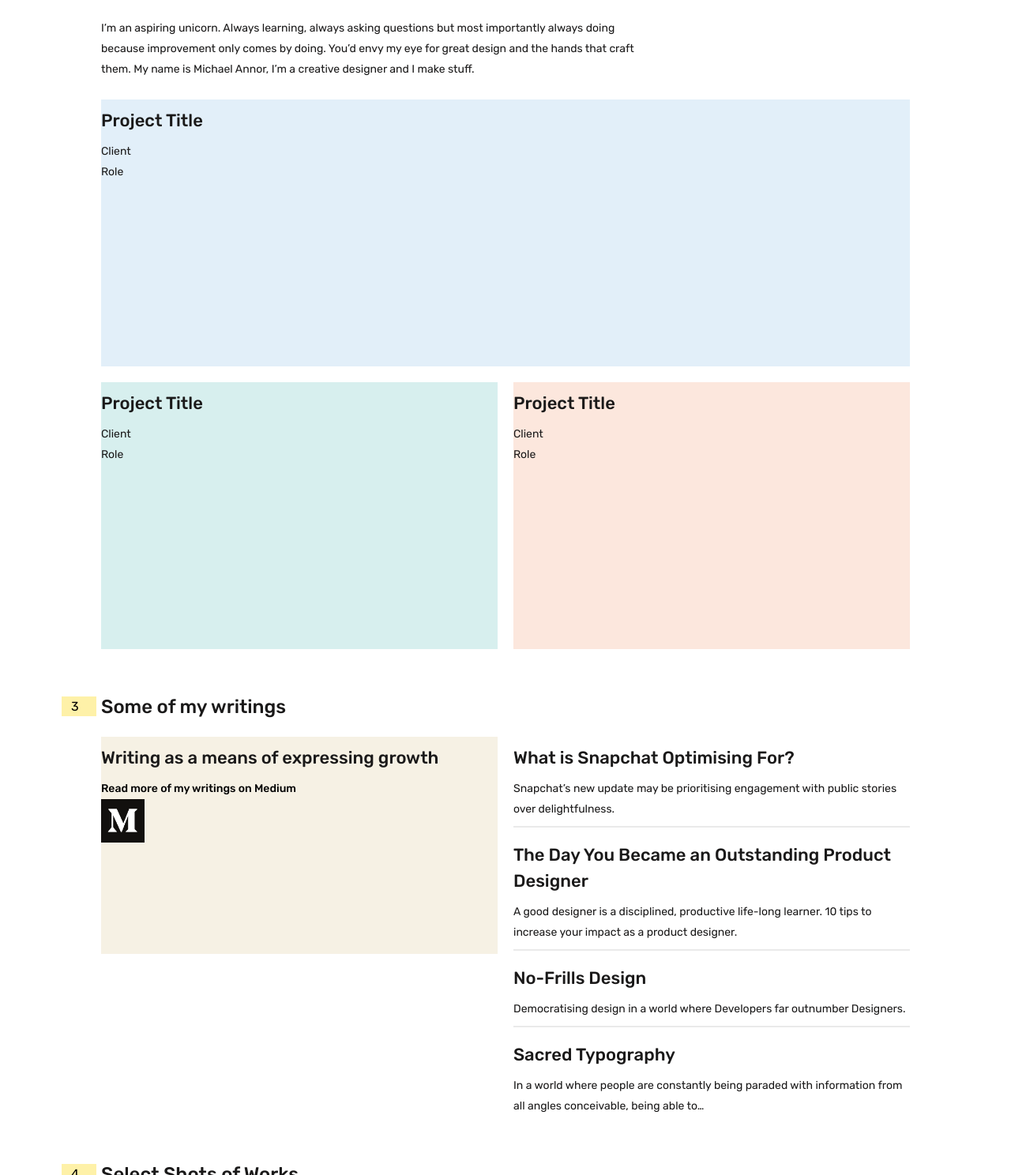
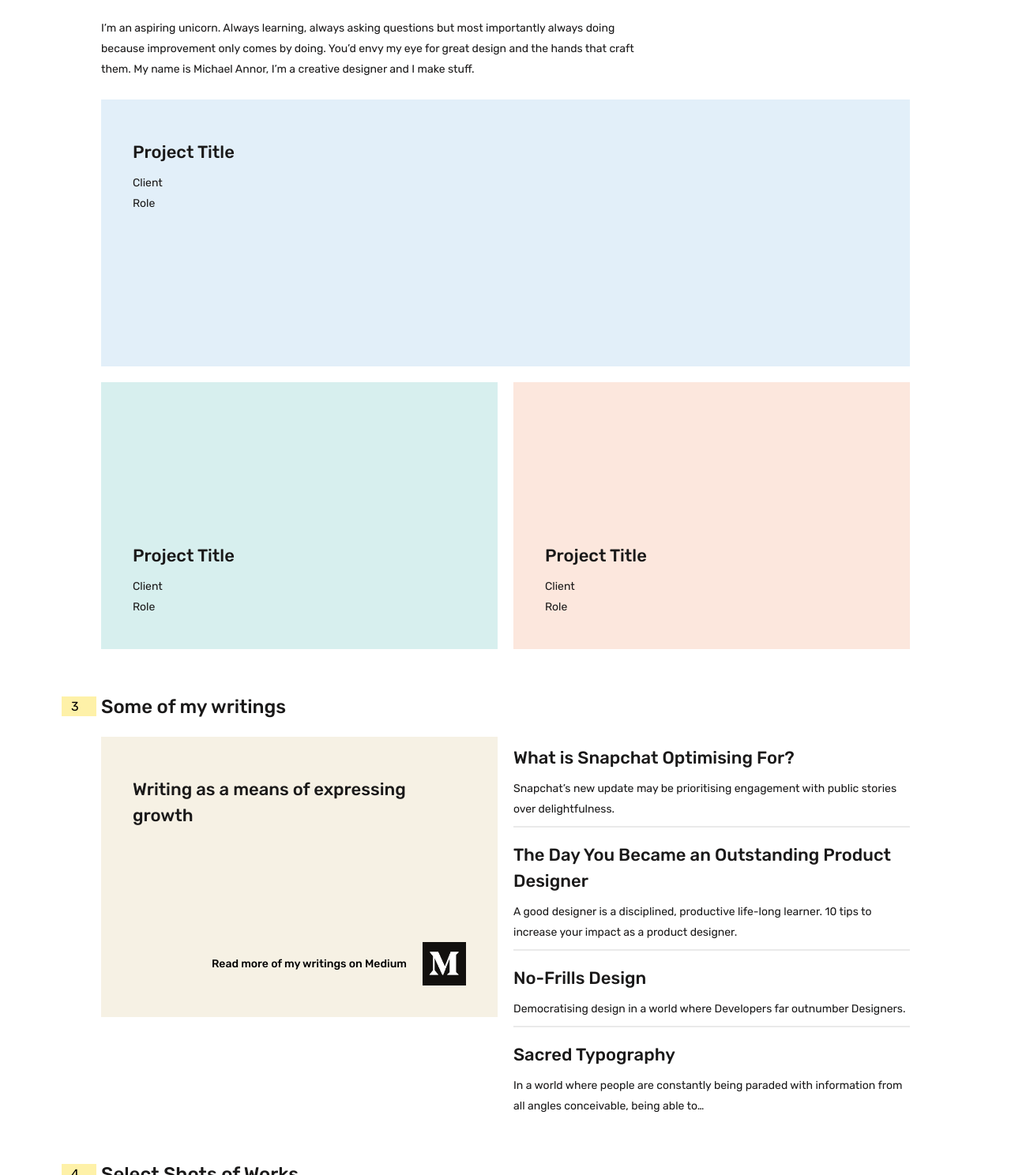
Before and after one commit to michaelannor/portfolio-v2, a website: page index.html in a window 1280 px wide. Shown: the part 588-2076 px from the top of the page at 79% size. Drawn offline with Linux system fonts and the light colour scheme.

Commit message:
layout for link to medium card

```diff
--- a/index.html
+++ b/index.html
@@ -71,20 +71,27 @@
         </p>
 
         <div class="case-study-list">
-            <div class="case-study-list-item work-full blue-bg">
+            <div class="case-study-list-item work-full blue-bg case-study-full-span">
+                <!-- <span></span> -->
+                <span class="case-study-list-item-content-full">
                     <h2>Project Title</h2>
                     <p>Client</p>
                     <p>Role</p>
+                </span>
             </div>
             <div class="case-study-list-item work-half teal-bg">
+                <span class="case-study-list-item-content-half">
                     <h2>Project Title</h2>
                     <p>Client</p>
                     <p>Role</p>
+                </span>
             </div>
             <div class="case-study-list-item work-half peach-bg">
+                <span class="case-study-list-item-content-half">
                     <h2>Project Title</h2>
                     <p>Client</p>
                     <p>Role</p>
+                </span>
             </div>
         </div>
         <span class="page-anchor">
@@ -95,8 +102,10 @@
         <div class="writing-grid">
             <div class="wiritng-medium-link beige-bg">
                 <h2>Writing as a means of expressing growth</h2>
+                <span class="wiritng-medium-icon">
                     <p class="text-link black-text">Read more of my writings on Medium</p>
                     <img class="logo-icon" src="images/medium-monogram.png" alt="Medium Monogram">
+                </span>
             </div>
 
             <div class="writings-list-grid">
--- a/styles/style.css
+++ b/styles/style.css
@@ -189,6 +189,24 @@ hr {
 .case-study-list-item {
     height: 338px; /* hmw replace pixels? */
     /* give image specific height and replace this height with 100% or auto */
+    display: grid;
+}
+
+.case-study-list-item-content-full {
+    /* justify-self: end; */
+    /* align-self: end; */
+    margin: 40px;
+}
+
+.case-study-list-item-content-half {
+    justify-self: start;
+    align-self: end;
+    margin: 40px;
+}
+
+.case-study-full-span {
+    /* display: grid; */
+    /* grid-template-columns: 1f 1fr; */
 }
 
 .work-full {
@@ -219,6 +237,24 @@ hr {
 .wiritng-medium-link {
     grid-column: span 1;
     height: 275px; /* hmw replace pixels? */
+    position: relative;
+    padding: 40px;
+}
+
+.wiritng-medium-icon {
+    display: grid;
+    grid-template-columns: auto auto;
+    margin: 40px;
+    grid-gap: 20px;
+    position: absolute;
+    bottom: 0px;
+    right: 0px;
+}
+
+.wiritng-medium-icon p {
+    /* display: inline-block; */
+    /* padding-right: 20px; */
+    align-self: center;
 }
 
 .writings-list-grid {
```
Lines whose indentation alone changed are shown as unchanged.
